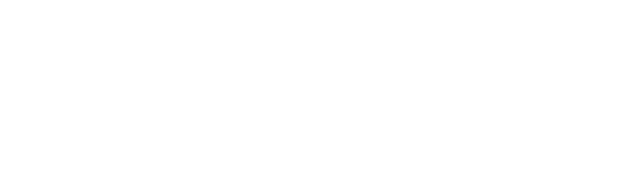
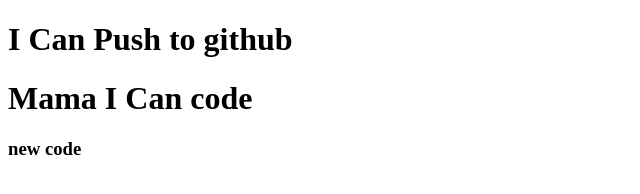
Before and after one commit to Ishaque01/my-first-repo, a plain HTML site: page index.html in a window 1280 px wide. Shown: the whole page, without its empty margins (0-640 px from the left). Drawn offline with Linux system fonts and the light colour scheme.

Commit message:
added header

```diff
--- a/index.html
+++ b/index.html
@@ -7,6 +7,8 @@
     <title>My First repo</title>
 </head>
 <body>
-
+    <h1>I Can Push to github</h1>
+    <h1>Mama I Can code</h1>
+    <h3>new code</h3>
 </body>
 </html>
```
